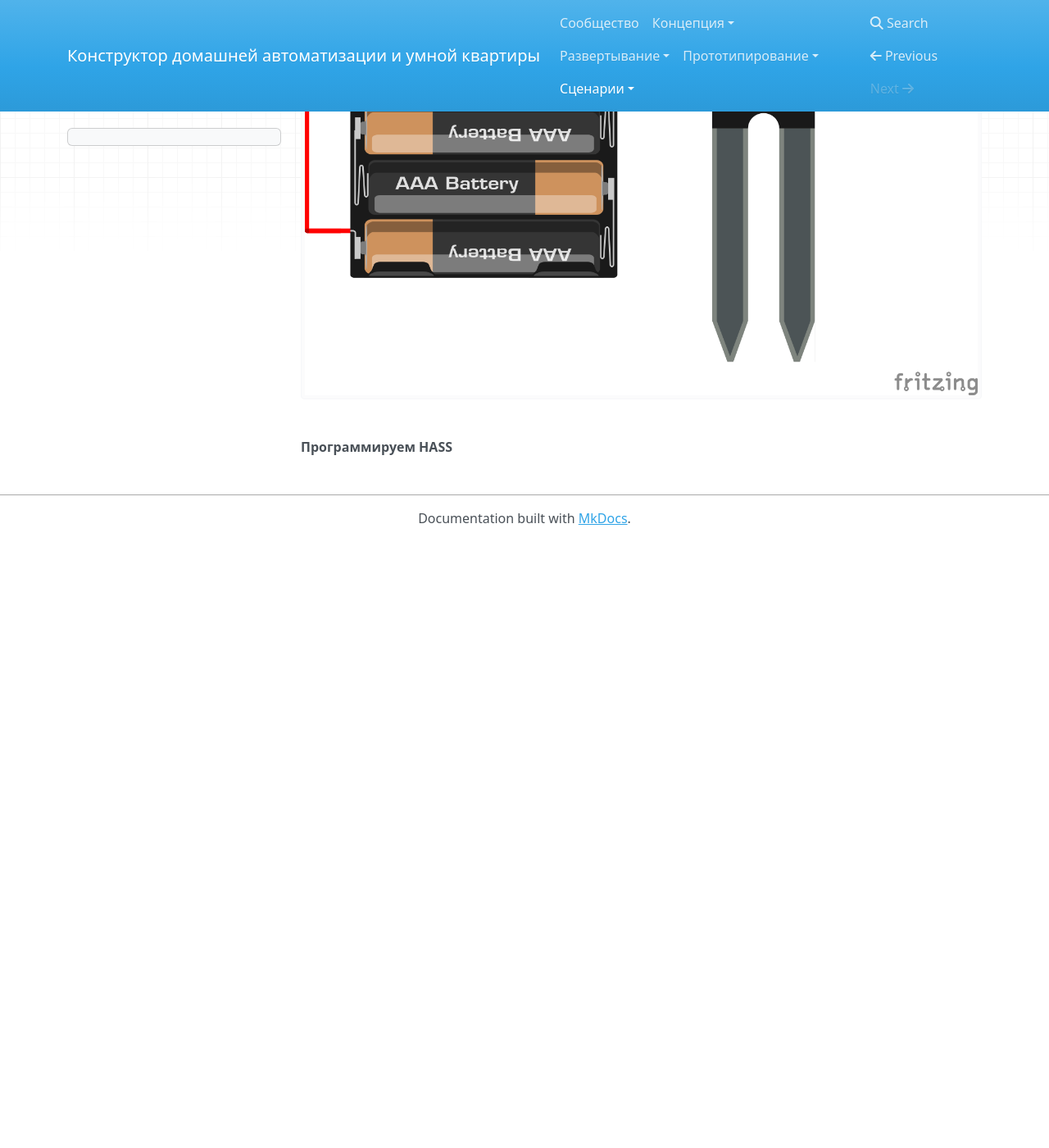
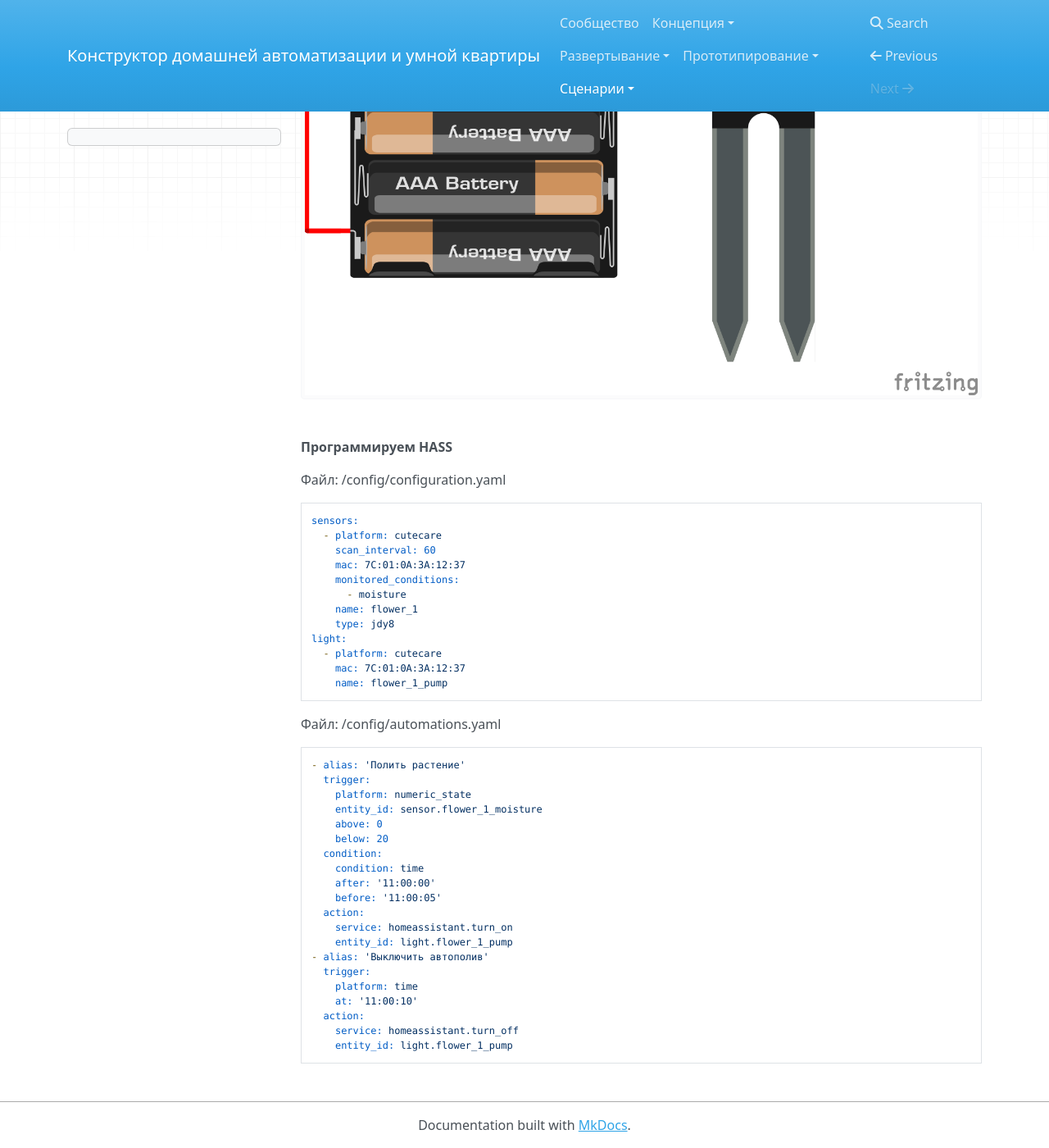
Before and after one commit to cutecare/cutecare-docs, an MkDocs documentation site: the page built from docs/Автополив цветов.md, in a window 1280 px wide and 1400 px high, scrolled down 4914 px. Shown: the whole window at 82% size. Built offline with MkDocs 1.6.1, drawn with Linux system fonts in a browser that asks for light colours; nearby versions of some CDN libraries; old or Windows-style settings are respelled for this version of MkDocs; before the commit the page ends 5574 px from its top, so only the background shows below that.

Commit message:
Update Автополив цветов.md

````diff
--- a/docs/Автополив цветов.md
+++ b/docs/Автополив цветов.md
@@ -132,3 +132,45 @@ void wakeUpBLE()
 ![Схема умного цветочного горшка](https://github.com/cutecare/cutecare-docs/blob/master/images/FlowerWatering_bb.png?raw=true)
 
 **Программируем HASS**
+
+Файл: /config/configuration.yaml
+
+```
+sensors:
+  - platform: cutecare
+    scan_interval: 60
+    mac: 7C:01:0A:3A:12:37
+    monitored_conditions:
+      - moisture
+    name: flower_1
+    type: jdy8
+light:
+  - platform: cutecare
+    mac: 7C:01:0A:3A:12:37
+    name: flower_1_pump
+```
+
+Файл: /config/automations.yaml
+
+```
+- alias: 'Полить растение'
+  trigger:
+    platform: numeric_state
+    entity_id: sensor.flower_1_moisture
+    above: 0
+    below: 20
+  condition:
+    condition: time
+    after: '11:00:00'
+    before: '11:00:05'
+  action:
+    service: homeassistant.turn_on
+    entity_id: light.flower_1_pump
+- alias: 'Выключить автополив'
+  trigger:
+    platform: time
+    at: '11:00:10'
+  action:
+    service: homeassistant.turn_off
+    entity_id: light.flower_1_pump
+```
````
